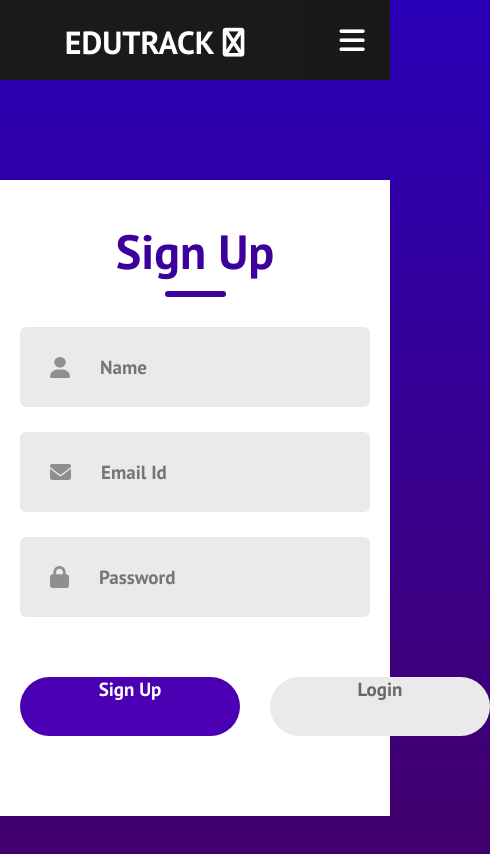
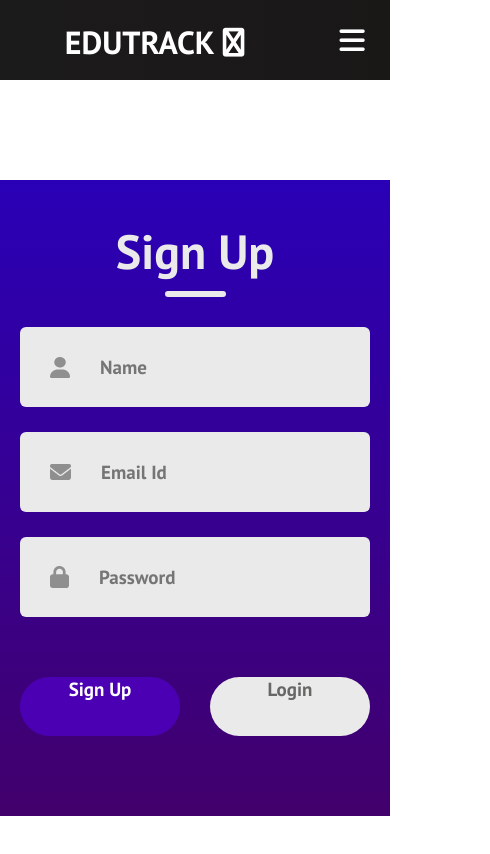
Before and after one commit to renasustek/recipe-finder, a React (Create React App) app: page /sign-up in a window 390 px wide. Shown: the top 854 px of the page, 490 px wide, since content can reach past the window. Built offline with nearby package versions, Linux system fonts and the light colour scheme.

Commit message:
SignUp changes

```diff
--- a/src/components/pages/SignUp.css
+++ b/src/components/pages/SignUp.css
@@ -1,29 +1,17 @@
-body {
-    box-sizing: border-box;
-    margin: 0;
-    padding: 0;
-    font-family: 'PT Sans', sans-serif;
-    display: flex;
-    flex-direction: column;
-    background: linear-gradient(#2A00B7, #42006C); /* Set the background gradient */
-
-
-  }
-
-
-
-.container {
+/* Specific styling for the SignUp component */
+.signup-container {
   display: flex;
   flex-direction: column;
   margin: auto;
   margin-top: 50px;
   margin-bottom: 50px;
   max-width: 500px;
-    background: #fff;
+  background: linear-gradient(#2A00B7, #42006C);
   padding-bottom: 30px;
   padding: 20px;
 }
 
+/* Header styling */
 .header {
   display: flex;
   flex-direction: column;
@@ -33,8 +21,14 @@ body {
   margin-top: 30px;
 }
 
+.header .main-heading {
+  color: #fff; /* Set the main heading color to white */
+  font-size: 48px;
+  font-weight: 700;
+}
+
 .text {
-    color: #3c009d;
+  color: #eaeaea;
   font-size: 48px;
   font-weight: 700;
 }
@@ -42,10 +36,11 @@ body {
 .underline {
   width: 61px;
   height: 6px;
-    background: #3c009d;
+  background: #eaeaea;
   border-radius: 9px;
 }
 
+/* Inputs styling */
 .inputs {
   margin-top: 55px;
   display: flex;
@@ -58,7 +53,7 @@ body {
   align-items: center;
   margin: auto;
   width: 100%;
-    max-width: 480px; /* Adjust the maximum width as needed */
+  max-width: 480px;
   height: 80px;
   background: #eaeaea;
   border-radius: 6px;
@@ -78,26 +73,29 @@ body {
   font-size: 19px;
 }
 
-  .forgot-password{
+/* Forgot password styling */
+.forgot-password {
   padding-left: 62px;
   margin-top: 27px;
-    color:#797979;
+  color: #797979;
   font-size: 18px;
   align-self: center;
   justify-content: center;
 }
+
 .forgot-password span {
   color: #4c00b4;
   cursor: pointer;
-
 }
 
+/* Submit container styling */
 .submit-container {
   display: flex;
   gap: 30px;
   margin: 60px auto;
 }
 
+/* Submit button styling */
 .submit {
   display: flex;
   justify-content: center;
@@ -117,21 +115,21 @@ body {
   color: #676766;
 }
 
-  /* Media query for screens smaller than 768px (adjust as needed) */
+/* Media query for smaller screens */
 @media only screen and (max-width: 768px) {
-    .container {
-      margin-top: 100px; /* Adjust the margin for smaller screens */
+  .signup-container {
+    margin-top: 100px;
   }
 
   .header {
-      margin-top: 20px; /* Adjust the margin for smaller screens */
+    margin-top: 20px;
   }
 
   .inputs {
-      margin-top: 30px; /* Adjust the margin for smaller screens */
+    margin-top: 30px;
   }
 
   .input {
-      max-width: none; /* Remove max-width for smaller screens */
+    max-width: none;
   }
 }
--- a/src/components/pages/SignUp.js
+++ b/src/components/pages/SignUp.js
@@ -1,6 +1,5 @@
-import React, { useState, useRef } from 'react';
+import React, { useState } from 'react';
 import './SignUp.css';
-import axios from 'axios';
 import user_icon from '../Assets/person.png';
 import email_icon from '../Assets/email.png';
 import password_icon from '../Assets/password.png';
@@ -8,9 +7,9 @@ import password_icon from '../Assets/password.png';
 const SignUp = () => {
   const [action, setAction] = useState("Sign Up");
 
-
   return (
-    <div className='container'>
+    <div className='signup-container'>
+      <div className="container">
         <div className="header">
           <div className="text">{action} </div>
           <div className="underline"></div>
@@ -37,6 +36,7 @@ const SignUp = () => {
           <div className={action === "Sign Up" ? "submit gray" : "submit"} onClick={() => { setAction("Login") }}>Login</div>
         </div>
       </div>
+    </div>
   );
 };
 
```
Lines whose indentation alone changed are shown as unchanged.
